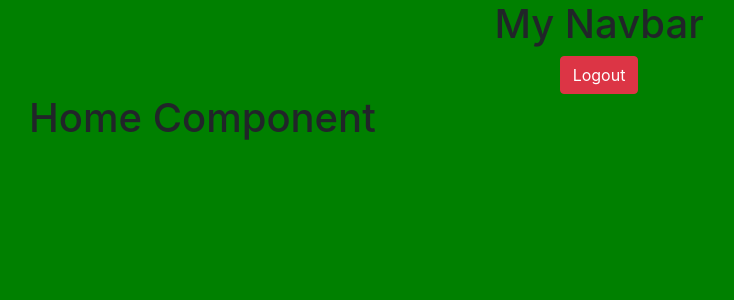
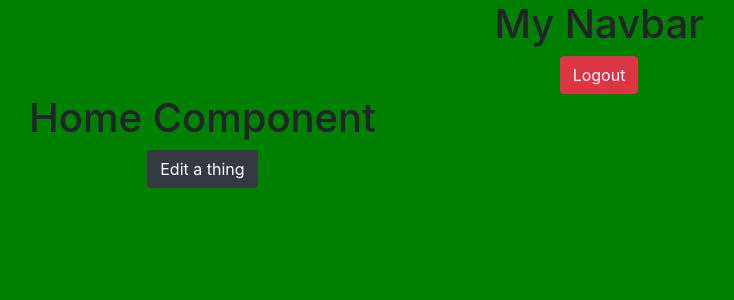
Before and after one commit to Jmarquez8951/scatt-surprise, a React (Create React App) app: page /home in a window 1280 px wide. Shown: the top 300 px of the page, without its empty margins (41-775 px from the left). Built offline with nearby package versions, Linux system fonts and the light colour scheme; no server answers; sample sign-in values are in the browser's storage.

Commit message:
added edit button to get scatId

```diff
--- a/src/components/pages/EditScat/EditScat.js
+++ b/src/components/pages/EditScat/EditScat.js
@@ -3,9 +3,11 @@ import './EditScat.scss';
 
 class EditScat extends React.Component {
   render() {
+    const editId = this.props.match.params.scatId;
     return (
       <div className="EditScat">
         <h1>Edit Scat Component</h1>
+        <h2>The Scat Id is: {editId}</h2>
       </div>
     );
   }
--- a/src/components/pages/Home/Home.js
+++ b/src/components/pages/Home/Home.js
@@ -2,10 +2,17 @@ import React from 'react';
 import './Home.scss';
 
 class Home extends React.Component {
+  editEvent = (e) => {
+    e.preventDefault();
+    const scatId = 'scat12345';
+    this.props.history.push(`/edit/${scatId}`);
+  }
+
   render() {
     return (
       <div className="Home">
         <h1>Home Component</h1>
+        <button className="btn btn-dark" onClick={this.editEvent}>Edit a thing</button>
       </div>
     );
   }
```
